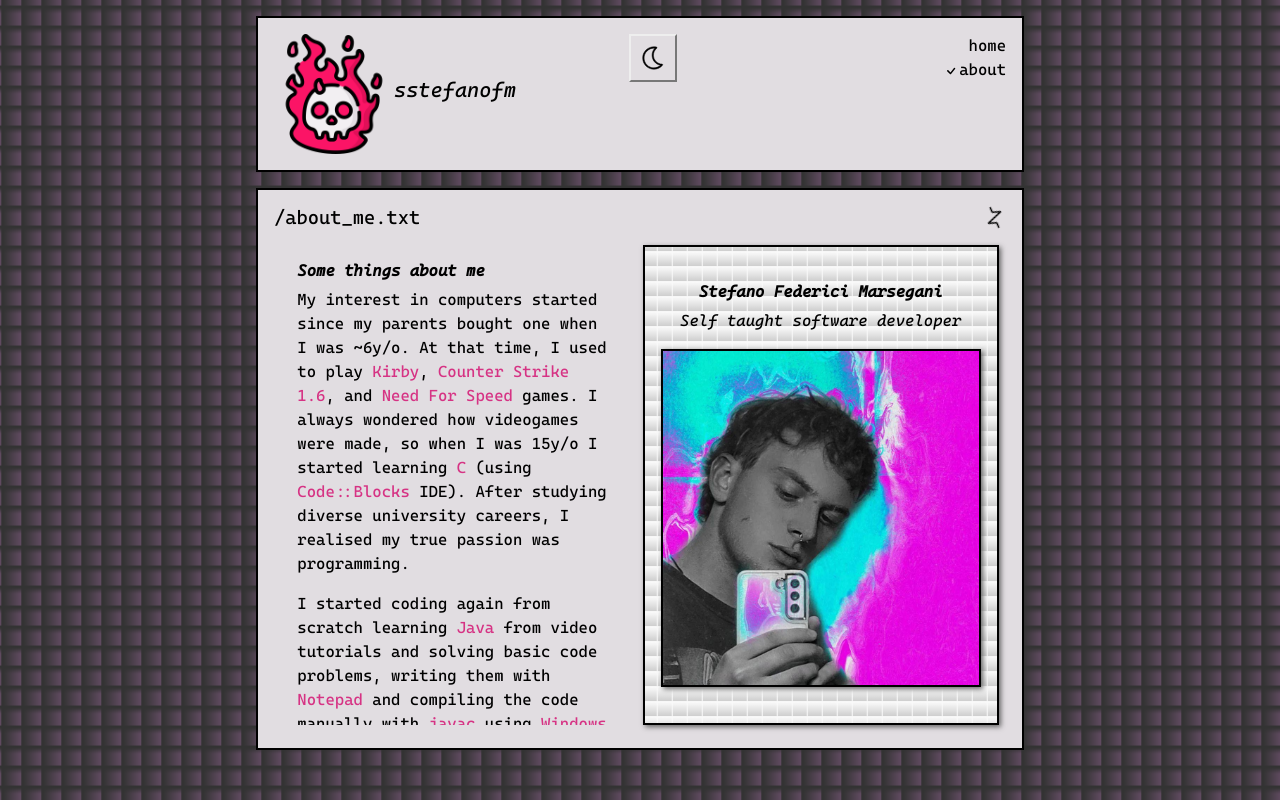
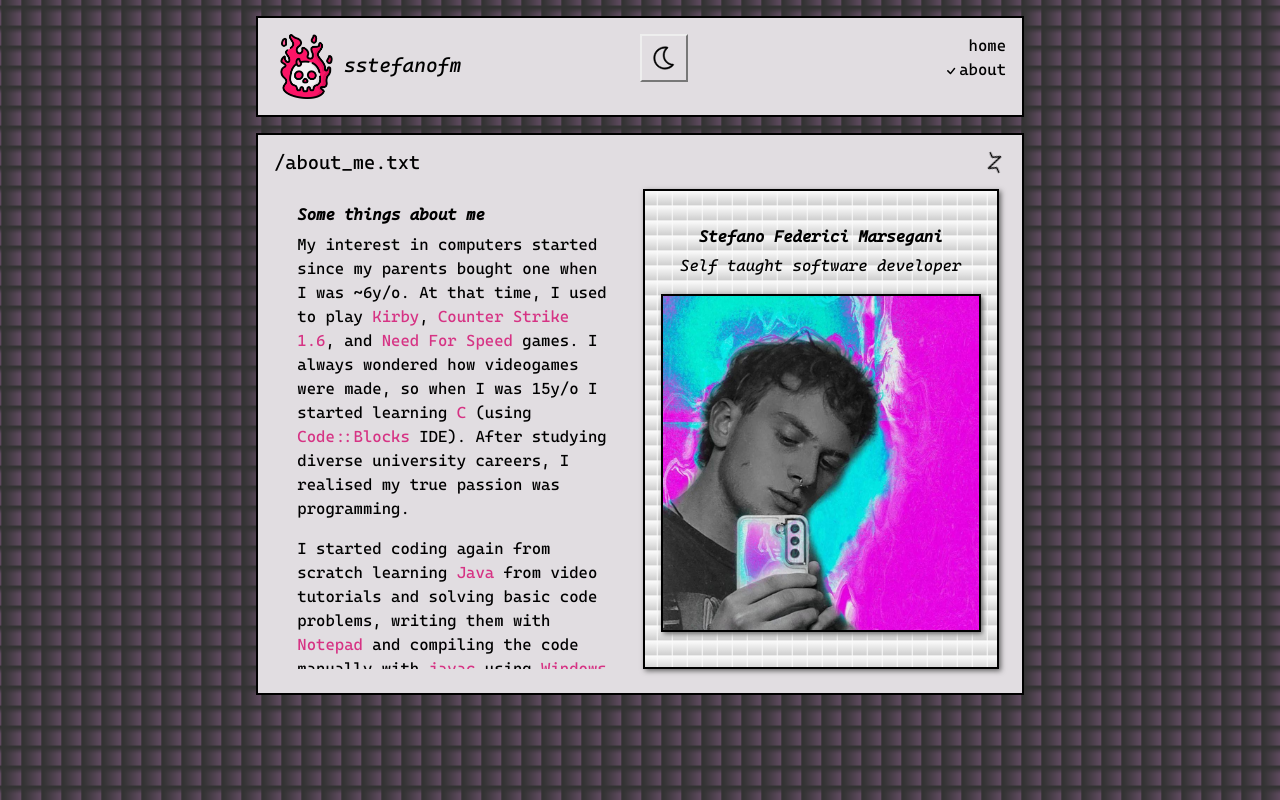
Before and after one commit to sstefanofm/sstefanofm.github.io, a React (Create React App) app: page /about in a window 1280 px wide. Built offline with nearby package versions, Linux system fonts and the light colour scheme.

Commit message:
better navbar

```diff
--- a/src/components/Button/index.jsx
+++ b/src/components/Button/index.jsx
@@ -3,13 +3,13 @@ import './Button.css'
 import { useContext } from 'react'
 import ThemeContext from '../../context/ThemeContext'
 
-const Button = ({ onclick, children }) => {
+const Button = ({ onclick, classes, children }) => {
   const { theme } = useContext(ThemeContext)
 
   return (
     <button
-      className={`Button Button--${theme}`}
       onClick={onclick}
+      className={`Button Button--${theme} ${classes}`}
     >
       {children}
     </button>
--- a/src/components/Nav/Nav.css
+++ b/src/components/Nav/Nav.css
@@ -1,36 +1,35 @@
 .Nav {
-  overflow: hidden;
   display: flex;
+  flex-direction: row;
   justify-content: space-between;
-  align-items: start;
+  border: 2px solid;
 }
 
 .Nav--Light {
+  border-color: #000;
   background-color: #e1dde1;
-  border: 2px solid #000;
 }
 
 .Nav--Dark {
+  border-color: #fff;
   background-color: #313131;
-  border: 2px solid #fff;
 }
 
 .Nav__Logo {
-  float: left;
   display: flex;
-  flex-direction: row;
+  justify-content: center;
+  align-items: center;
 }
 
 .Nav__Img {
-  float: left;
-  width: 120px;
+  width: 65px;
 }
 
 .Nav__Title {
-  padding: 2.1em 0;
-  cursor: pointer;
-  font-size: 1.3em;
-  width: 0;
+  font-size: 1.25em;
+  margin-top: 5px;
+  padding-left: 5px;
+  font-family: 'CaskaydiaCove Italic';
 }
 
 .Nav__Title--Light {
@@ -39,56 +38,10 @@
 
 .Nav__Title--Dark {
   color: #fff;
-  text-shadow: 1px 1px 1px #000;
-}
-
-.Nav__Title:hover,
-.Nav__Title:active {
-  text-shadow: 0px 0px 7px #e01058;
-}
-
-.Nav__Title__Link {
-  color: inherit;
-  text-decoration: none;
-  font-family: 'CaskaydiaCove Italic';
-}
-
-.Nav__Title__Link:hover {
-  color: inherit;
-  text-decoration: underline;
-}
-
-.Nav__Items {
-  float: right;
+  text-shadow: 2px 2px 0px #000;
 }
 
 .Nav__ThemeSwitcher {
-  display: inline-block;
-  width: 60px;
-  height: 34px;
+  position: absolute;
+  left: 50%;
 }
-
-.ThemeSwitcher {
-  display: none;
-}
-
-.Sun,
-.Moon {
-  padding: 0.3em 0.8em;
-}
-
-.Sun--Active {
-  background-color: #fff;
-}
-
-.Sun--Active svg {
-  filter: invert(0%) sepia(90%) saturate(7500%) hue-rotate(166deg) brightness(89%) contrast(108%);
-}
-
-.Moon--Active {
-  background-color: #000;
-}
-
-.Moon--Active svg {
-  filter: invert(99%) sepia(0%) saturate(0%) hue-rotate(193deg) brightness(103%) contrast(103%);
-}
--- a/src/components/Nav/index.jsx
+++ b/src/components/Nav/index.jsx
@@ -25,34 +25,61 @@ const Nav = () => {
       <div className='Nav__Logo'>
         <img
           src={logo}
+          alt='Logo'
           className='Nav__Img'
-          alt='logo'
         />
-        <h1 className={`Nav__Title Nav__Title--${theme}`}>
-          <a
-            className='Nav__Title__Link'
-            href='https://github.com/sstefanofm'
-            target='_blank'
-            rel='noreferrer'
-          >
-            sstefanofm
-          </a>
-        </h1>
+        <h1 className={`Nav__Title Nav__Title--${theme}`}>sstefanofm</h1>
       </div>
 
-      <ThemeSwitcher />
+      <ThemeSwitcher classes='Nav__ThemeSwitcher' />
 
-      <ul className='Nav__Items'>
-        {listItems.map((item, i) => (
-          <Item
-            key={`${i}${item.name}`}
-            name={item.name}
-            to={item.to}
-          />
-        ))}
-      </ul>
+      <nav className='Nav__Links'>
+        <ul className='Nav__Items'>
+          {listItems.map((li, i) => (
+            <Item
+              key={`${i}-${li.name}`}
+              name={li.name}
+              to={li.to}
+            />
+          ))}
+        </ul>
+      </nav>
     </div>
   )
+
+  // return (
+  //   <div className={`Nav Nav--${theme}`}>
+  //     <div className='Nav__Logo'>
+  //       <img
+  //         src={logo}
+  //         className='Nav__Img'
+  //         alt='logo'
+  //       />
+  //       <h1 className={`Nav__Title Nav__Title--${theme}`}>
+  //         <a
+  //           className='Nav__Title__Link'
+  //           href='https://github.com/sstefanofm'
+  //           target='_blank'
+  //           rel='noreferrer'
+  //         >
+  //           sstefanofm
+  //         </a>
+  //       </h1>
+  //     </div>
+
+  //     <ThemeSwitcher />
+
+  //     <ul className='Nav__Items'>
+  //       {listItems.map((item, i) => (
+  //         <Item
+  //           key={`${i}${item.name}`}
+  //           name={item.name}
+  //           to={item.to}
+  //         />
+  //       ))}
+  //     </ul>
+  //   </div>
+  // )
 }
 
 export default Nav
--- a/src/components/ThemeSwitcher/index.jsx
+++ b/src/components/ThemeSwitcher/index.jsx
@@ -6,7 +6,7 @@ import ThemeContext from '../../context/ThemeContext'
 
 import { useContext } from 'react'
 
-const ThemeSwitcher = () => {
+const ThemeSwitcher = ({ classes }) => {
   const { theme, setTheme } = useContext(ThemeContext)
 
   if (theme === Theme.LIGHT) {
@@ -27,6 +27,7 @@ const ThemeSwitcher = () => {
           setTheme(Theme.DARK)
           changeBackground()
         }}
+        classes={classes}
       >
         <Moon
           width={30}
@@ -40,6 +41,7 @@ const ThemeSwitcher = () => {
         setTheme(Theme.LIGHT)
         changeBackground()
       }}
+      classes={classes}
     >
       <Sun
         width={30}
```
